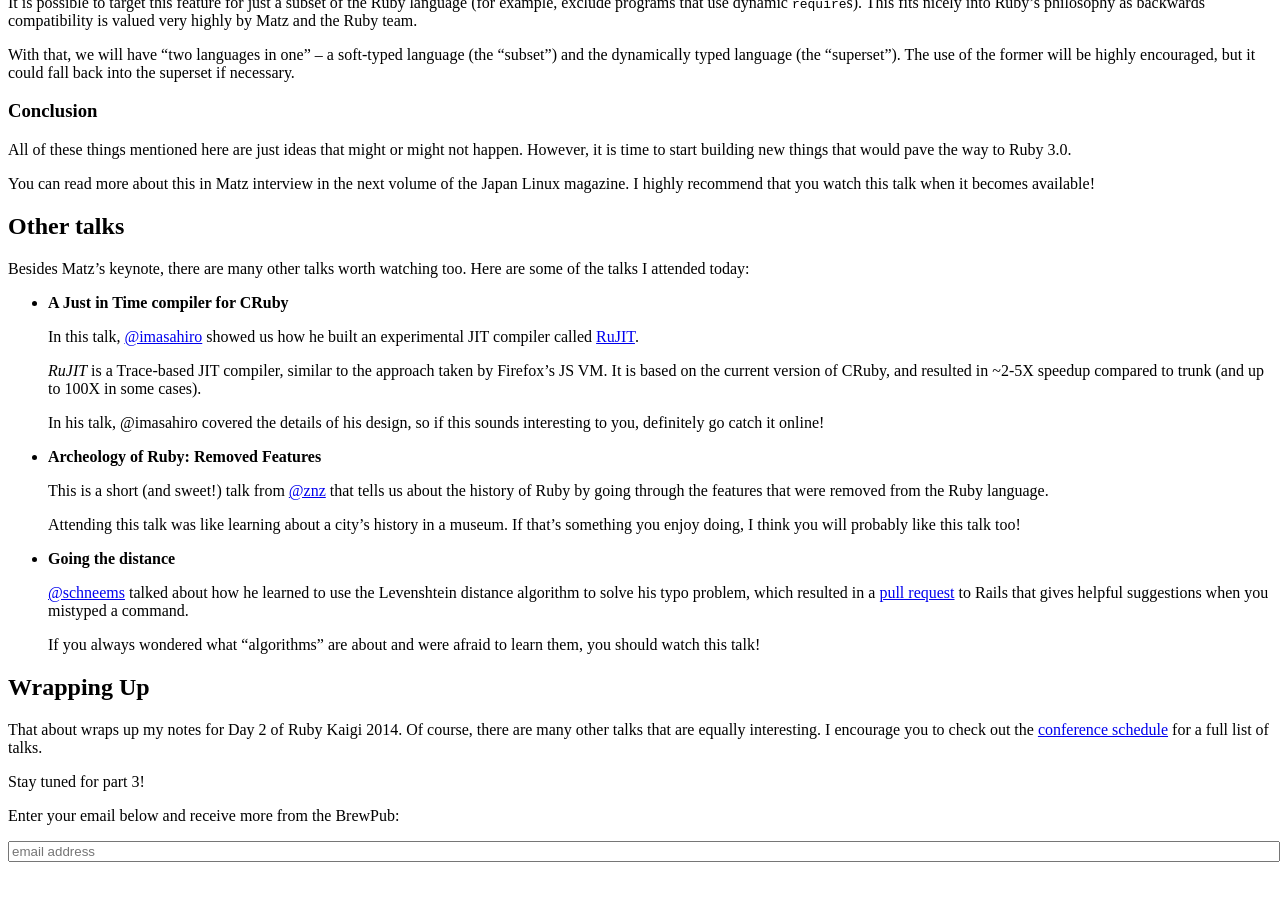
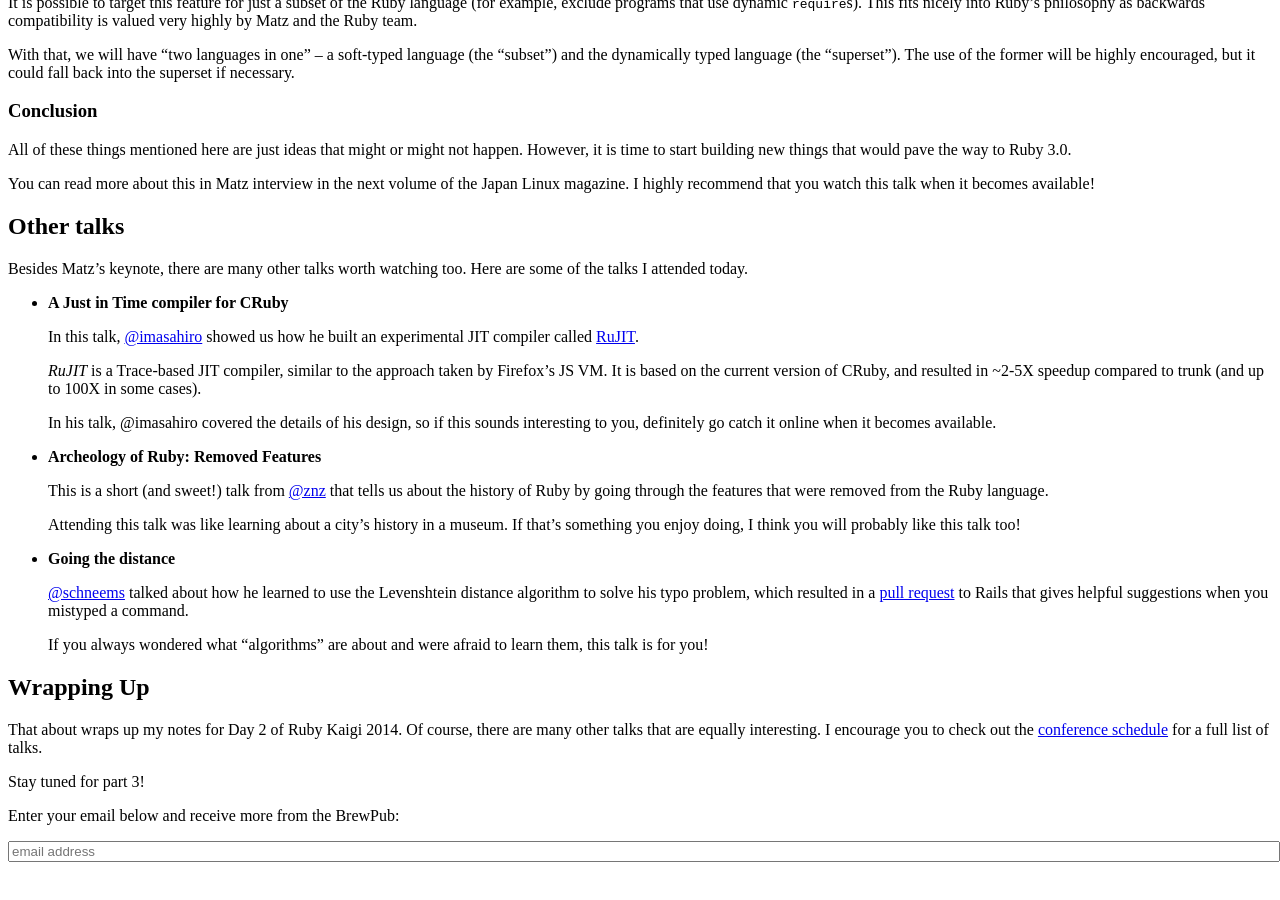
Before and after one commit to BrewhouseTeam/brewhouseteam.github.io, a Jekyll site: the page built from _posts/2014-09-19-ruby-kaigi-2014-day-2.md, in a window 1280 px wide and 900 px high, scrolled down 4609 px. Built offline with Jekyll 4.4.1, drawn with Linux system fonts in a browser that asks for light colours; comment, search, counter and statistics services are not loaded; a style sheet for code colours, icons or effects is not loaded.

Commit message:
you can't watch them yet

```diff
--- a/_posts/2014-09-19-ruby-kaigi-2014-day-2.md
+++ b/_posts/2014-09-19-ruby-kaigi-2014-day-2.md
@@ -231,7 +231,7 @@
 -----------
 
 Besides Matz's keynote, there are many other talks worth watching too. Here are
-some of the talks I attended today:
+some of the talks I attended today.
 
 * **A Just in Time compiler for CRuby**
 
@@ -243,7 +243,7 @@
   ~2-5X speedup compared to trunk (and up to 100X in some cases).
 
   In his talk, @imasahiro covered the details of his design, so if this sounds
-  interesting to you, definitely go catch it online!
+  interesting to you, definitely go catch it online when it becomes available.
 
 * **Archeology of Ruby: Removed Features**
 
@@ -263,8 +263,7 @@
   gives helpful suggestions when you mistyped a command.
 
   If you always wondered what "algorithms" are about and were afraid to learn
-  them, you should watch this talk!
-
+  them, this talk is for you!
 
 Wrapping Up
 -----------
```
